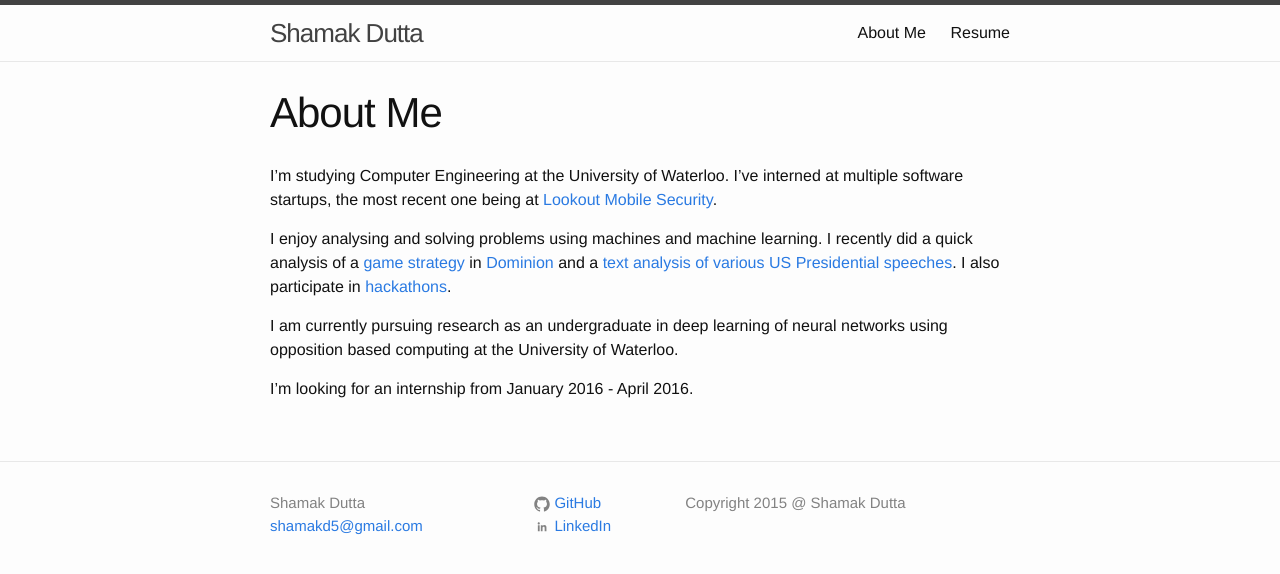
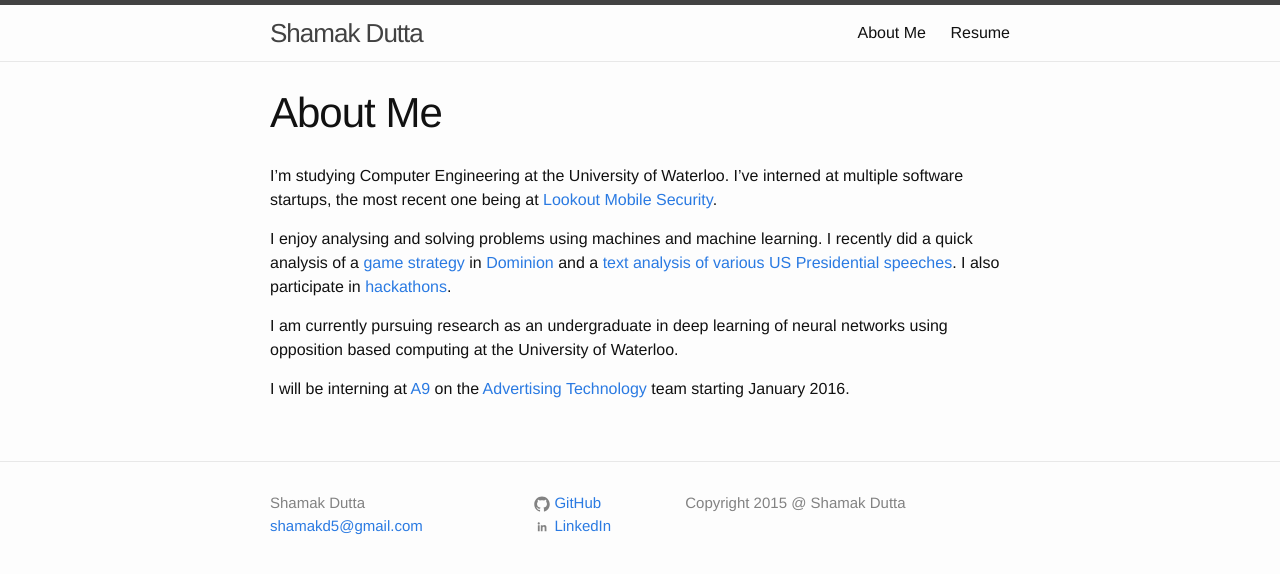
Before and after one commit to shamak/shamak.github.io, a Jekyll site: the page built from about.md, in a window 1280 px wide. Shown: the top 574 px of the page. Built offline with Jekyll 4.4.1, drawn with Linux system fonts in a browser that asks for light colours.

Commit message:
update internship

```diff
--- a/about.md
+++ b/about.md
@@ -10,4 +10,4 @@ I enjoy analysing and solving problems using machines and machine learning. I re
 
 I am currently pursuing research as an undergraduate in deep learning of neural networks using opposition based computing at the University of Waterloo.
 
-I'm looking for an internship from January 2016 - April 2016.
+I will be interning at [A9](https://a9.com) on the [Advertising Technology](https://a9.com/whatwedo/advertising/) team starting January 2016.
```
